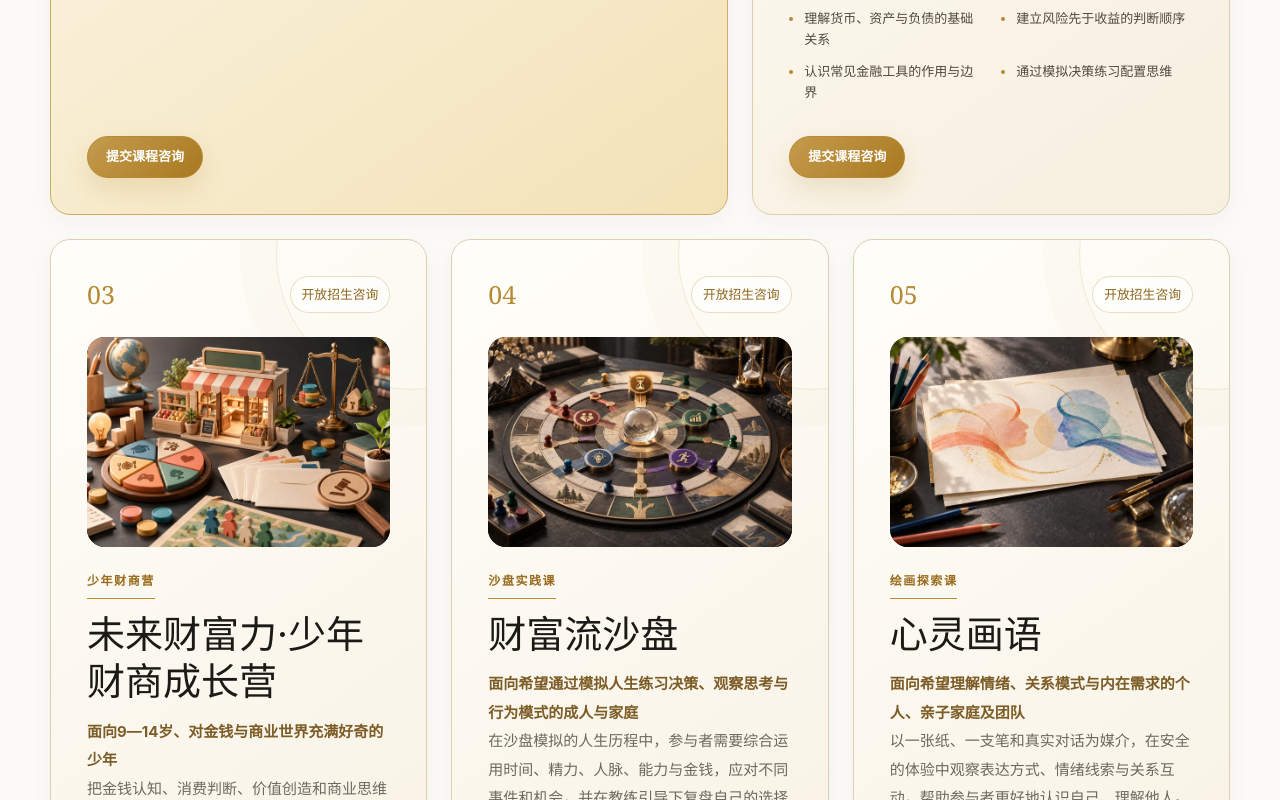
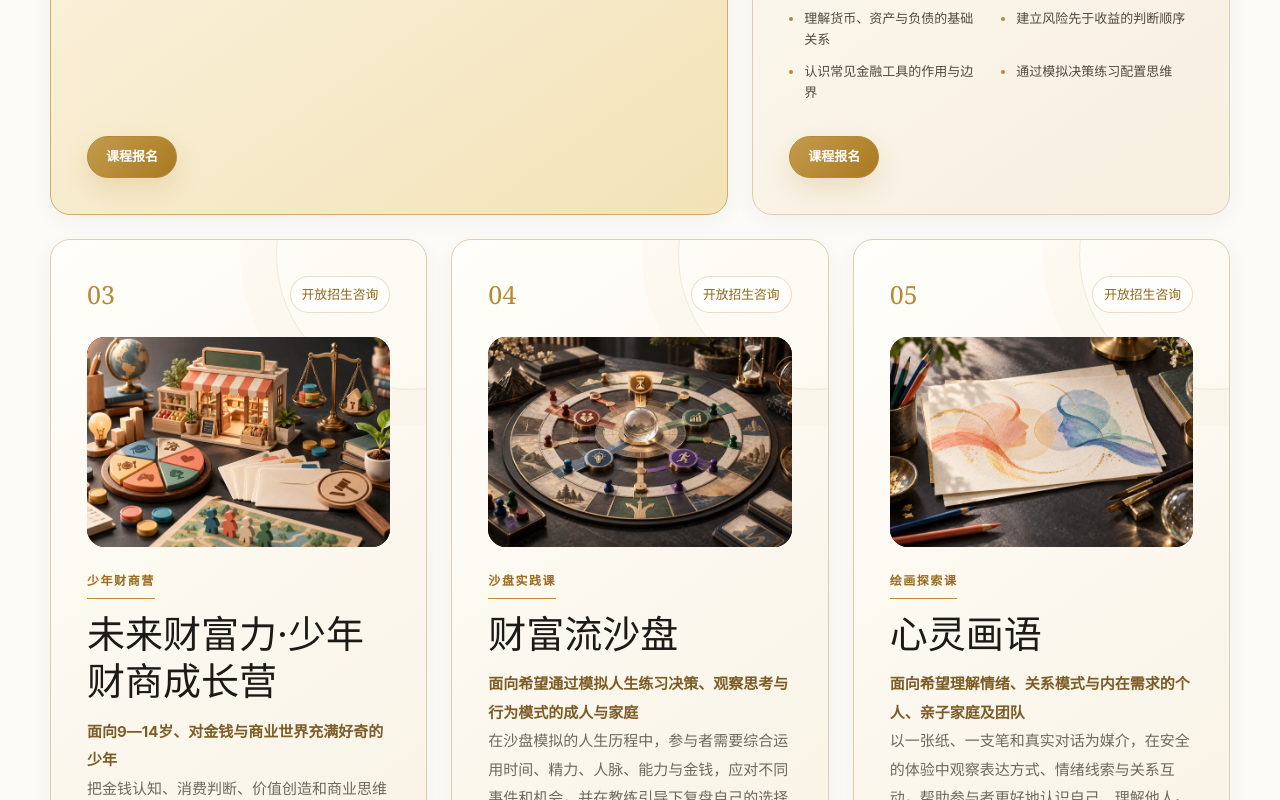
Before and after one commit to yuan2123/yuan123, a Next.js app: page /courses in a window 1280 px wide. Shown: the part 1540-2340 px from the top of the page. Built offline with nearby package versions, Linux system fonts and the light colour scheme; no server answers.

Commit message:
Rename all course card CTAs to course registration

```diff
--- a/app/courses/page.tsx
+++ b/app/courses/page.tsx
@@ -17,7 +17,7 @@ export default function CoursesPage() {
     <PageHero eyebrow="CURRICULUM" title="从少儿到成人，建立可实践的财商能力" desc="课程围绕真实家庭情境展开，通过主题授课、财富流沙盘、案例讨论和复盘，把财富知识转化为判断与行动。"/>
     <section className="section" id="current-courses"><div className="container">
       <SectionHeading eyebrow="NOW ENROLLING" title="当前课程" desc="成人与少儿课程均开放招生咨询。具体时间、地点与费用将在沟通后根据当期安排确认。"/>
-      <div className="program-grid">{coursePrograms.map((program,index)=><article className={`program-card program-card-${index+1}`} key={program.name}><div className="program-card-head"><span>{program.code}</span><small>{program.status}</small></div>{program.image && <div className="program-media"><Image src={program.image} alt={`${program.name}课程主题视觉`} fill sizes="(max-width: 780px) 100vw, 50vw" /></div>}<span className="program-series">{program.series}</span><h2>{program.name}</h2><p className="program-audience">{program.audience}</p><p>{program.summary}</p><div className="program-format">{program.format}</div><ul>{program.highlights.map((item)=><li key={item}>{item}</li>)}</ul><Link className="button button-sm" href="/register">提交课程咨询</Link></article>)}</div>
+      <div className="program-grid">{coursePrograms.map((program,index)=><article className={`program-card program-card-${index+1}`} key={program.name}><div className="program-card-head"><span>{program.code}</span><small>{program.status}</small></div>{program.image && <div className="program-media"><Image src={program.image} alt={`${program.name}课程主题视觉`} fill sizes="(max-width: 780px) 100vw, 50vw" /></div>}<span className="program-series">{program.series}</span><h2>{program.name}</h2><p className="program-audience">{program.audience}</p><p>{program.summary}</p><div className="program-format">{program.format}</div><ul>{program.highlights.map((item)=><li key={item}>{item}</li>)}</ul><Link className="button button-sm" href="/register">课程报名</Link></article>)}</div>
     </div></section>
     <section className="section module-system"><div className="container module-system-layout">
       <header className="module-system-intro"><span className="eyebrow">8 CORE MODULES</span><strong aria-hidden="true">08</strong><h2>一套由认知走向行动的课程地图</h2><p>八大模块并非八门彼此割裂的课，而是沿着“看见—守住—增长—延续”的路径，根据成人、少儿与家庭需求灵活组合。</p></header>
```
